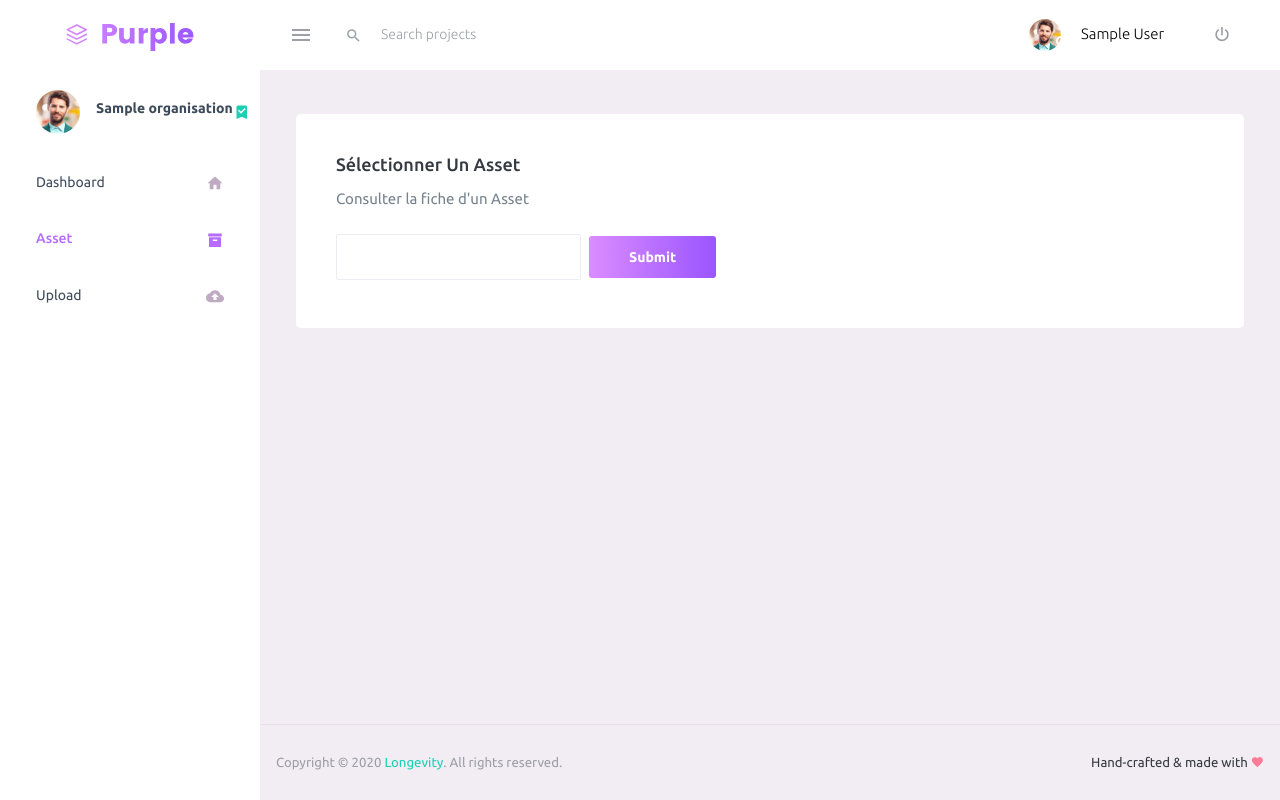
After one commit to hhourani27/longevity, a Flask app: page /asset in a window 1280 px wide. The commit adds this page. Run offline with Flask 2, Linux system fonts and the light colour scheme; a user stored in the database is signed in; tables that the repository leaves empty hold one stand-in row (values such as "Sample post"); some libraries are stand-ins or nearby versions.

Commit message:
create asset page

```diff
--- a/app/forms/forms.py
+++ b/app/forms/forms.py
@@ -15,3 +15,8 @@ class AssetUploadForm(FlaskForm):
     type = SelectField('Type', choices = [('image','Image')], validators=[DataRequired()])
     file = FileField(validators=[FileRequired()])
     submit = SubmitField('Submit')
+
+
+class AssetGetForm(FlaskForm):
+    id = StringField('ID', validators=[DataRequired()])
+    submit = SubmitField('Submit')
--- a/app/routes/routes.py
+++ b/app/routes/routes.py
@@ -4,7 +4,7 @@ from flask_login import current_user, login_user, logout_user, login_required
 from werkzeug.urls import url_parse
 from werkzeug.utils import secure_filename
 from app import app, db
-from app.forms.forms import LoginForm, AssetUploadForm
+from app.forms.forms import LoginForm, AssetUploadForm, AssetGetForm
 from app.models.user import User,Organisation
 from app.models.asset import DigitalAsset
 from app.services.asset import AssetManager
@@ -42,6 +42,17 @@ def logout():
     logout_user()
     return redirect(url_for('login'))
 
+@app.route('/asset', defaults={'id': None}, methods=['GET'])
+@app.route('/asset/<id>', methods=['GET'])
+@login_required
+def asset_info(id):
+    form = AssetGetForm()
+    if id is not None :
+        asset = DigitalAsset.query.filter_by(id=id, organisation_id=current_user.organisation_id).first()
+        return render_template('asset.html', title='Asset', form=form, asset=asset)
+    else:
+        return render_template('asset.html', title='Asset', form=form)
+
 @app.route('/upload', methods=['GET', 'POST'])
 @login_required
 def upload():
@@ -51,6 +62,8 @@ def upload():
         digital_asset = DigitalAsset(name=form.name.data, type=form.type.data, filename=filename, organisation_id=current_user.organisation.id)
         AssetManager.add_and_store(digital_asset,form.file.data)
 
-        return redirect(url_for('upload'))
+        print("ICI")
+        print(digital_asset.id)
+        return redirect(url_for('asset_info') + '/' + str(digital_asset.id))
 
-    return render_template('upload.html', form=form)
+    return render_template('upload.html', title='Upload asset', form=form)
--- a/app/templates/admin.html
+++ b/app/templates/admin.html
@@ -67,6 +67,12 @@
               </a>
             </li>
             <li class="nav-item">
+              <a class="nav-link" href={{ url_for('asset_info') }}>
+                <span class="menu-title">Asset</span>
+                <i class="mdi mdi-archive menu-icon"></i>
+              </a>
+            </li>
+            <li class="nav-item">
               <a class="nav-link" href={{ url_for('upload') }}>
                 <span class="menu-title">Upload</span>
                 <i class="mdi mdi-cloud-upload menu-icon"></i>
--- /dev/null
+++ b/app/templates/asset.html
@@ -0,0 +1,58 @@
+{% extends "admin.html" %}
+
+{% block page_content %}
+    <div class="row">
+      <div class="col-12 grid-margin stretch-card">
+    <div class="card">
+      <div class="card-body">
+        <h4 class="card-title">Sélectionner un Asset</h4>
+        <p class="card-description"> Consulter la fiche d'un Asset </p>
+
+        <script>
+          function process()
+          {
+              var url = "{{ url_for('asset_info') }}" +"/"+ document.getElementById("id").value;
+              console.log(url)
+              location.href = url;
+              return false;
+          }
+        </script>
+        <form class="form-inline" onSubmit="return process()"; novalidate>
+          <div class="form-group">
+            {{ form.id.label(class="sr-only") }}
+            {{ form.id(class="form-control mb-2 mr-sm-2") }}
+          </div>
+          {{ form.submit(class="btn btn-gradient-primary mb-2") }}
+        </form>
+      </div>
+    </div>
+  </div>
+  </div>
+  {% if asset is defined %}
+  {% if asset is not none %}
+  <div class="row">
+      <div class="col-12 grid-margin stretch-card">
+    <div class="card">
+      <div class="card-body">
+        <h4 class="card-title">Fiche de l'Asset</h4>
+        <div class="table-responsive">
+          <table class="table">
+            <tbody>
+              <tr>
+                <td>
+                  Nom
+                </td>
+                <td>
+                  {{asset.name}}
+                </td>
+              </tr>
+            </tbody>
+          </table>
+        </div>
+      </div>
+    </div>
+  </div>
+  </div>
+  {% endif %}
+  {% endif %}
+{% endblock %}
--- a/app/templates/upload.html
+++ b/app/templates/upload.html
@@ -5,8 +5,8 @@
       <div class="col-12 grid-margin stretch-card">
     <div class="card">
       <div class="card-body">
-        <h4 class="card-title">Basic form elements</h4>
-        <p class="card-description"> Basic form elements </p>
+        <h4 class="card-title">Ajouter un Asset</h4>
+        <p class="card-description"> Ajouter un Asset et stocker le dans un Data Center </p>
         <form class="forms-sample" method="post" enctype="multipart/form-data" novalidate>
         {{ form.hidden_tag() }}
           <div class="form-group">
```
